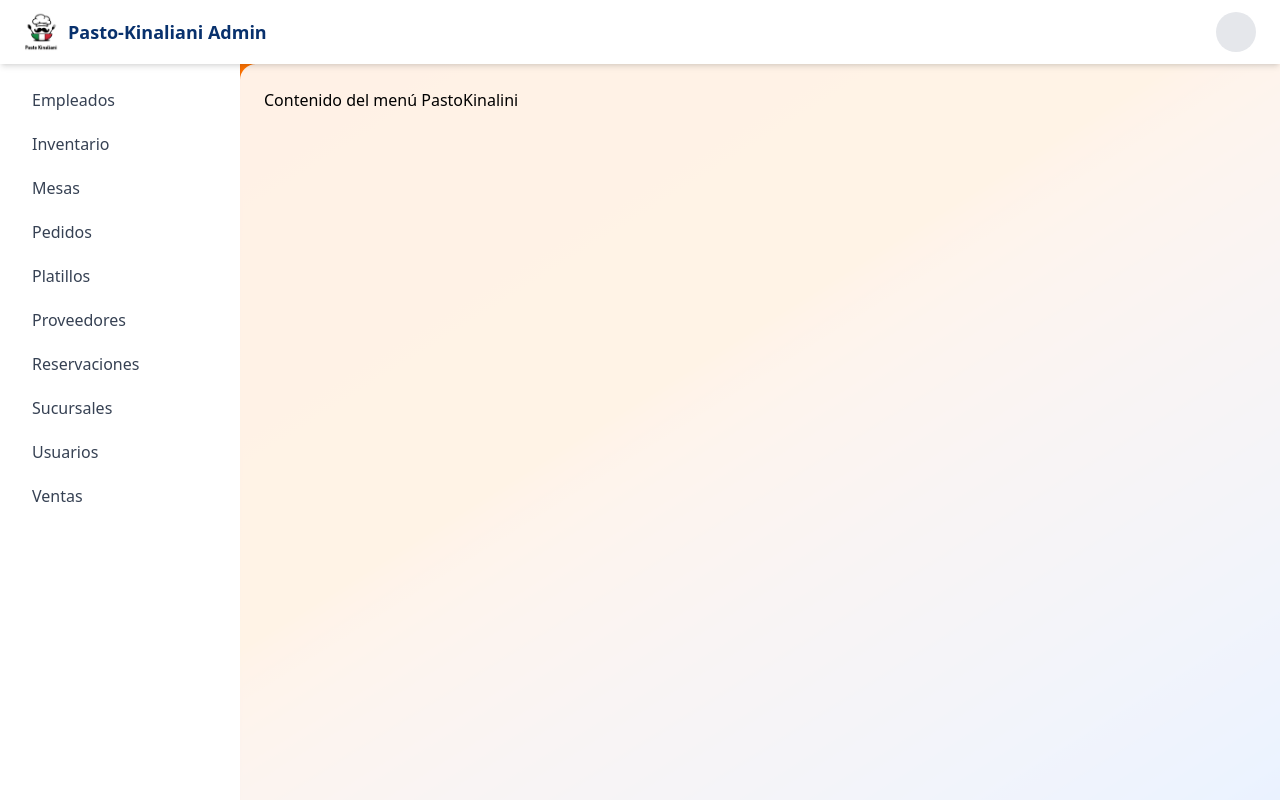
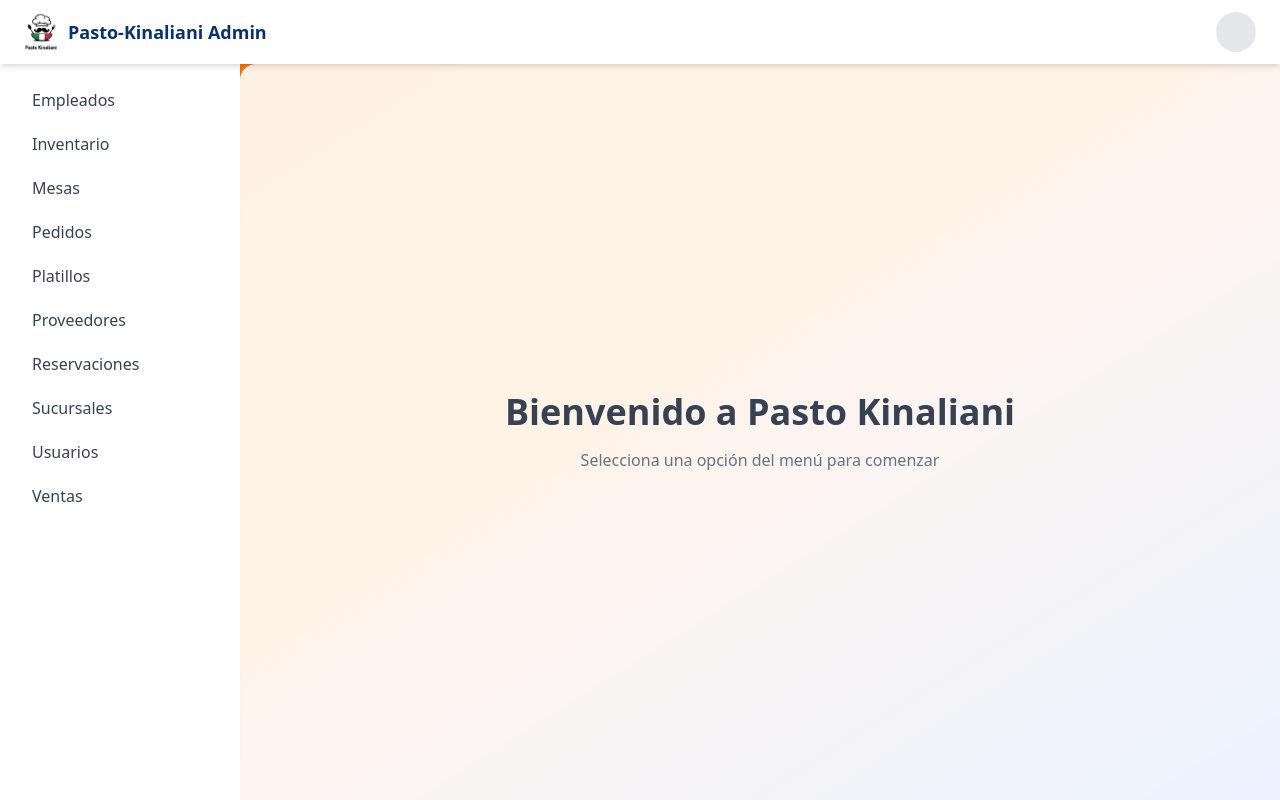
Before and after one commit to GianCordova/client-admin-Pasto-Kinaliani, a React (Vite) app: page /dashboard in a window 1280 px wide. Built offline with nearby package versions, Linux system fonts and the light colour scheme.

Commit message:
Se modifico el dashboardcontainer para agregar la logica de cambio de componentes

```diff
--- a/src/shared/components/layout/DashboardContainer.jsx
+++ b/src/shared/components/layout/DashboardContainer.jsx
@@ -1,22 +1,60 @@
+import { useState } from "react";
 import { Navbar } from "./Navbar";
 import { Sidebar } from "./Sidebar";
+import { Mesas } from "../../../features/mesas/components/mesas";
+import { Sucursales } from "../../../features/sucursales/components/sucursales";
 
 export const DashboardContainer = () => {
 
-  return(
+  const [view, setView] = useState("welcome");
+
+  const renderView = () => {
+    switch (view) {
+      case "welcome":
+        return (
+          <div className="flex flex-col items-center justify-center h-full text-center">
+            <h1 className="text-4xl font-bold text-gray-700 mb-4">
+              Bienvenido a Pasto Kinaliani
+            </h1>
+            <p className="text-gray-500">
+              Selecciona una opción del menú para comenzar
+            </p>
+          </div>
+        );
+
+      case "Mesas":
+        return <Mesas />;
+
+      case "Sucursales":
+        return <Sucursales />;
+
+      default:
+        return <h2>Vista no encontrada</h2>;
+    }
+  };
+
+  return (
     <div className="min-h-screen bg-gradient-to-br from-orange-500 via-orange-400 to-blue-500 flex flex-col">
-      {/* Navbar */}
+
       <Navbar />
 
       <div className="flex flex-1">
-        {/* Sidebar */}
-        <Sidebar />
 
-        <main className="flex-1 p-6 bg-white/90 rounded-tl-2xl">
-          {/* Children */}
-          Contenido del menú PastoKinalini
+        <Sidebar setView={setView} />
+
+        <main className="flex-1 p-6 bg-white/90 rounded-tl-2xl relative overflow-hidden">
+
+          {/* CONTENIDO CON ANIMACIÓN */}
+          <div
+            key={view}
+            className="w-full h-full animate-fade"
+          >
+            {renderView()}
+          </div>
+
         </main>
+
       </div>
     </div>
   );
-}
+};
```
